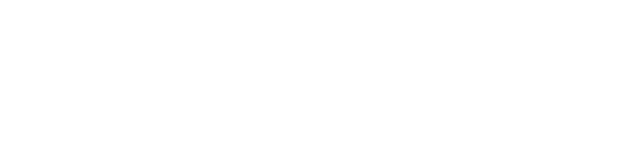
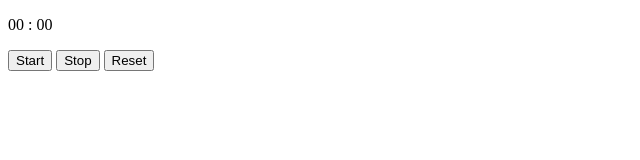
Before and after one commit to Haitham0Reda/StopWatch, a plain HTML site: page index.html in a window 1280 px wide. Shown: the whole page, without its empty margins (0-640 px from the left). Drawn offline with Linux system fonts and the light colour scheme.

Commit message:
write all HTML needed

```diff
--- a/index.html
+++ b/index.html
@@ -7,6 +7,17 @@
     <title>StopWatch</title>
 </head>
 <body>
-
+    <div class="container">
+        <div class="content">
+            <p>
+                <span class="socend">00</span>
+                :
+                <span class="tens">00</span>
+            </p>
+            <button class="btn-start">Start</button>
+            <button class="btn-stop">Stop</button>
+            <button class="btn-reset">Reset</button>
+        </div>
+    </div>
 </body>
 </html>
```
